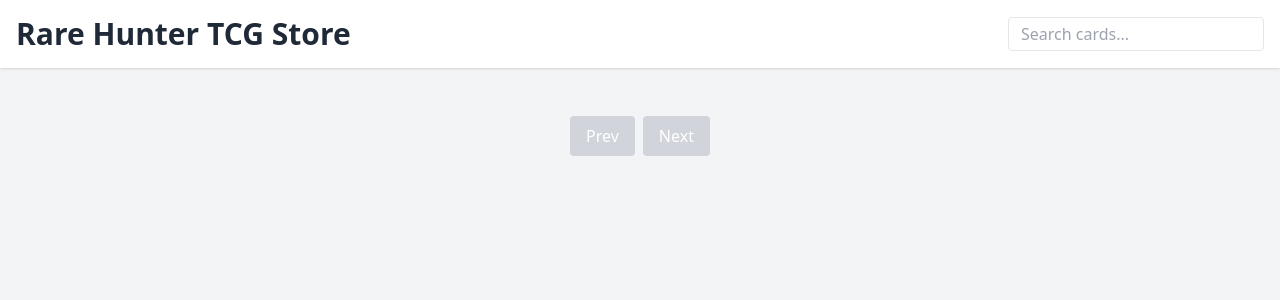
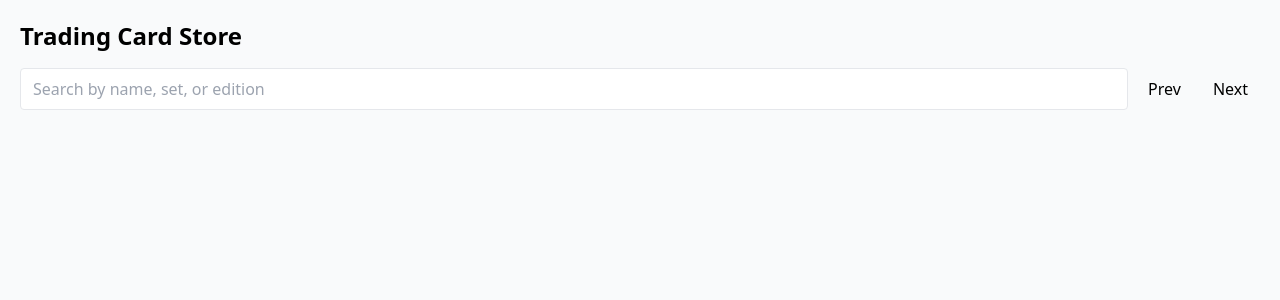
Before and after one commit to johnson-cooper/rarehuntertcgcollection, a Django app: page / in a window 1280 px wide. Shown: the top 300 px of the page. Run offline with Django 4.2, Linux system fonts and the light colour scheme; data that the repository does not hold is empty; some libraries are stand-ins or nearby versions.

Commit message:
Add files via upload

```diff
--- a/collection/templates/collection/index.html
+++ b/collection/templates/collection/index.html
@@ -1,116 +1,87 @@
-<!DOCTYPE html>
-<html lang="en">
+<!doctype html>
+<html>
 <head>
-  <meta charset="UTF-8" />
-  <meta name="viewport" content="width=device-width, initial-scale=1.0" />
-  <title>Card Store</title>
+  <meta charset='utf-8' />
+  <meta name='viewport' content='width=device-width,initial-scale=1' />
+  <title>Trading Card Store</title>
   <script src="https://cdn.tailwindcss.com"></script>
+  <style>
+    body { font-family: system-ui,Segoe UI,Roboto,Arial; padding:20px; background:#f9fafb; }
+    .grid { display:grid; grid-template-columns:repeat(auto-fill,minmax(220px,1fr)); gap:12px; }
+    .card { background:white; border-radius:8px; padding:12px; box-shadow:0 2px 6px rgba(0,0,0,0.05); }
+    img { width:100%; height:140px; object-fit:cover; border-radius:4px; }
+    button { background:#6772e5; color:#fff; border:none; padding:6px 10px; border-radius:6px; cursor:pointer; }
+    button:disabled { background:#aaa; cursor:not-allowed; }
+  </style>
 </head>
-<body class="bg-gray-100 font-sans">
+<body>
+  <h1 class="text-2xl font-bold mb-4">Trading Card Store</h1>
 
-  <header class="bg-white shadow p-4 mb-6">
-    <div class="container mx-auto flex justify-between items-center">
-      <h1 class="text-3xl font-bold text-gray-800">Rare Hunter TCG Store</h1>
-      <input id="searchInput" type="text" placeholder="Search cards..."
-             class="border rounded px-3 py-1 w-64 focus:outline-none focus:ring-2 focus:ring-indigo-500" />
-    </div>
-  </header>
+  <div class="flex mb-4 gap-2">
+    <input id="search" type="text" placeholder="Search by name, set, or edition" class="flex-1 px-3 py-2 rounded border">
+    <button id="prev" class="px-3 py-2 rounded border">Prev</button>
+    <button id="next" class="px-3 py-2 rounded border">Next</button>
+  </div>
 
-  <main class="container mx-auto">
-    <div id="grid" class="grid grid-cols-1 sm:grid-cols-2 md:grid-cols-3 lg:grid-cols-4 gap-6"></div>
-
-    <div class="flex justify-center mt-6 space-x-2">
-      <button id="prevPage" class="px-4 py-2 bg-indigo-500 text-white rounded hover:bg-indigo-600 disabled:bg-gray-300" disabled>Prev</button>
-      <button id="nextPage" class="px-4 py-2 bg-indigo-500 text-white rounded hover:bg-indigo-600 disabled:bg-gray-300">Next</button>
-    </div>
-  </main>
+  <div id="grid" class="grid"></div>
 
   <script>
-    let products = [];
-    let currentPage = 1;
-    const pageSize = 12;
-    const grid = document.getElementById('grid');
-    const searchInput = document.getElementById('searchInput');
-    const prevBtn = document.getElementById('prevPage');
-    const nextBtn = document.getElementById('nextPage');
+    let page = 1;
+    const perPage = 12;
 
     async function loadProducts() {
-      const res = await fetch('/api/products/');
-      products = await res.json();
-      renderPage();
+      const q = document.getElementById('search').value || '';
+      const res = await fetch(`/api/collectioncards/?page=${page}&q=${encodeURIComponent(q)}&page_size=${perPage}`);
+      const data = await res.json();
+
+      const grid = document.getElementById('grid');
+      grid.innerHTML = '';
+
+      data.results.forEach(p => {
+        const available = (p.quantity || 0) - (p.reserved || 0);
+        const status = available > 0 ? (p.reserved > 0 ? 'Reserved' : 'Available') : 'Sold Out';
+
+        const el = document.createElement('div');
+        el.className = 'card';
+        el.innerHTML = `
+          <img src="${p.images?.[0]?.img || '/static/img/placeholder-card.png'}" alt="${p.card?.name || ''}">
+          <h3 class="font-semibold mt-2">${p.card?.name || ''}</h3>
+          <p class="text-sm text-gray-600">${p.card_set?.name || '-'} • ${p.edition || '-'} • ${p.condition || '-'}</p>
+          <p class="text-sm">Qty: ${p.quantity || 0} • Reserved: ${p.reserved || 0} • Available: ${available}</p>
+          <p class="text-sm font-semibold">Price: $${(p.effective_mid || p.value_mid || 0).toFixed(2)}</p>
+          <p class="text-xs mt-1 text-gray-500">Status: ${status}</p>
+          <button ${available <= 0 ? 'disabled' : ''} onclick="buy(${p.id})">Buy</button>
+        `;
+        grid.appendChild(el);
+      });
+
+      // handle prev/next buttons
+      document.getElementById('prev').disabled = page <= 1;
+      document.getElementById('next').disabled = !data.next; // your API should provide `next` link
     }
 
-    function renderPage() {
-      const search = searchInput.value.toLowerCase();
-      let filtered = products.filter(p => p.name.toLowerCase().includes(search) || (p.card_set?.name || '').toLowerCase().includes(search));
-
-      const totalPages = Math.ceil(filtered.length / pageSize);
-      currentPage = Math.min(currentPage, totalPages) || 1;
-
-      const start = (currentPage - 1) * pageSize;
-      const pageItems = filtered.slice(start, start + pageSize);
-
-      grid.innerHTML = '';
-      pageItems.forEach(p => {
-        const availableQty = (p.quantity - (p.reserved || 0));
-        const isSoldOut = availableQty <= 0;
-
-        const cardEl = document.createElement('div');
-        cardEl.className = 'bg-white shadow rounded overflow-hidden flex flex-col';
-        cardEl.innerHTML = `
-          <img src="${p.image || ''}" alt="${p.name}" class="h-48 w-full object-cover">
-          <div class="p-4 flex flex-col flex-1">
-            <h3 class="font-bold text-lg mb-1">${p.name}</h3>
-            <p class="text-sm text-gray-500 mb-1">Set: ${p.card_set?.name || 'N/A'}</p>
-            <p class="text-sm text-gray-500 mb-1">Edition: ${p.edition || 'Unlimited'}</p>
-            <p class="text-sm text-gray-500 mb-1">Condition: ${p.condition || 'N/A'}</p>
-            <p class="text-sm mb-1">Price: <span class="font-semibold">$${(p.effective_mid||0).toFixed(2)}</span></p>
-            <p class="text-sm mb-2">Available: ${availableQty} | Reserved: ${p.reserved || 0}</p>
-            <button onclick="buy(${p.id})"
-              class="mt-auto px-4 py-2 rounded text-white font-semibold ${isSoldOut ? 'bg-gray-400 cursor-not-allowed' : 'bg-indigo-500 hover:bg-indigo-600'}"
-              ${isSoldOut ? 'disabled' : ''}>
-              ${isSoldOut ? 'Sold Out' : 'Request to Buy'}
-            </button>
-          </div>
-        `;
-        grid.appendChild(cardEl);
+    async function buy(id) {
+      const res = await fetch('/api/collectioncards/' + id + '/purchase/', {
+        method:'POST',
+        headers:{'Content-Type':'application/json', 'X-CSRFToken': getCookie('csrftoken')},
+        credentials:'same-origin',
+        body: JSON.stringify({ quantity:1 })
       });
-
-      prevBtn.disabled = currentPage <= 1;
-      nextBtn.disabled = currentPage >= totalPages;
+      const j = await res.json();
+      if (j.url) window.location = j.url;
+      else alert('Error: ' + (j.error||'unknown'));
     }
 
-    searchInput.addEventListener('input', () => {
-      currentPage = 1;
-      renderPage();
-    });
+    document.getElementById('search').addEventListener('input', () => { page = 1; loadProducts(); });
+    document.getElementById('prev').addEventListener('click', () => { if(page>1){page--; loadProducts();} });
+    document.getElementById('next').addEventListener('click', () => { page++; loadProducts(); });
 
-    prevBtn.addEventListener('click', () => {
-      currentPage--;
-      renderPage();
-    });
-    nextBtn.addEventListener('click', () => {
-      currentPage++;
-      renderPage();
-    });
-
-    async function buy(id) {
-      try {
-        const res = await fetch('/api/create-checkout-session/', {
-          method: 'POST',
-          headers: {'Content-Type':'application/json'},
-          body: JSON.stringify({collection_card_id: id, quantity: 1})
-        });
-        const j = await res.json();
-        if (j.url) window.location = j.url;
-        else alert('Error: ' + (j.error || 'unknown'));
-      } catch(e) {
-        alert('Error: ' + e.message);
-      }
+    function getCookie(name) {
+      const matches = document.cookie.match(new RegExp('(^| )' + name + '=([^;]+)'));
+      return matches ? decodeURIComponent(matches[2]) : null;
     }
 
     loadProducts();
   </script>
-
 </body>
 </html>
```
